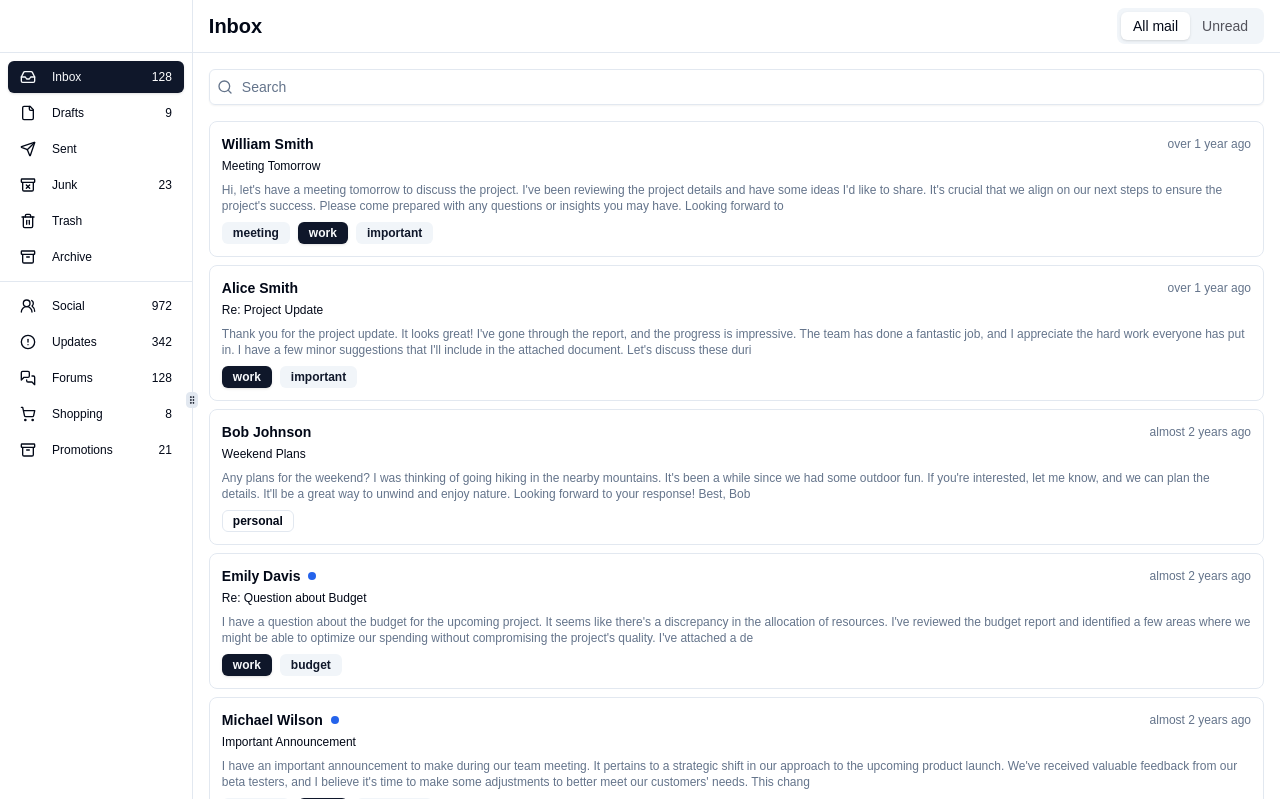
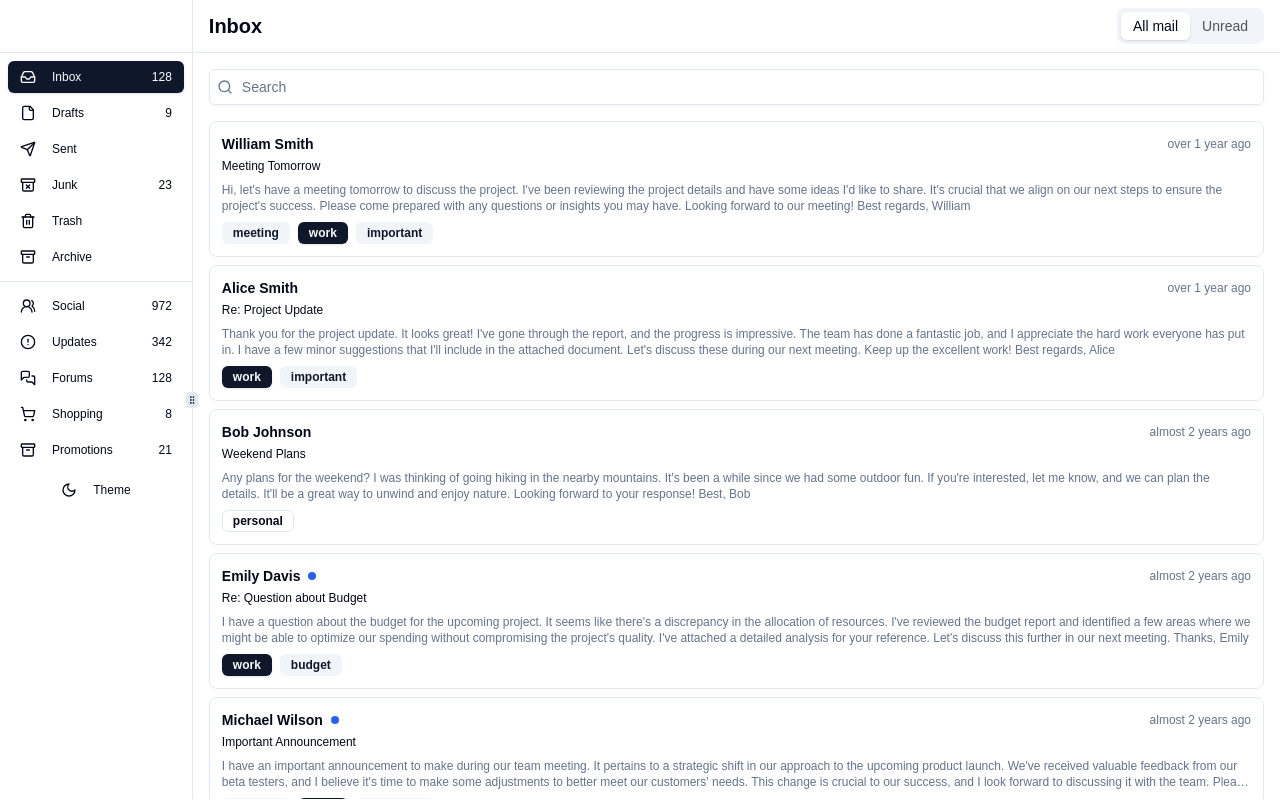
Before and after one commit to ritikprajapat21/email-summarizer, a Next.js app: page / in a window 1280 px wide. Built offline with nearby package versions, Linux system fonts and the light colour scheme.

Commit message:
Added theme feature

```diff
--- a/app/layout.tsx
+++ b/app/layout.tsx
@@ -8,6 +8,7 @@ import {
   ResizablePanelGroup,
 } from "@/components/ui/resizable";
 import LayoutNav from "@/components/custom/nav";
+import { ThemeProvider } from "@/components/custom/ThemeProvider";
 
 const geistSans = Geist({
   variable: "--font-geist-sans",
@@ -30,11 +31,12 @@ export default function RootLayout({
   children: React.ReactNode;
 }>) {
   return (
-    <html lang="en">
+    <html lang="en" suppressHydrationWarning>
       <body
         className={`${geistSans.variable} ${geistMono.variable} antialiased`}
       >
         <TooltipProvider>
+          <ThemeProvider>
             <ResizablePanelGroup
               direction="horizontal"
               className="h-fit max-h-full flex-1 items-stretch"
@@ -42,8 +44,9 @@ export default function RootLayout({
               <LayoutNav />
               <ResizableHandle withHandle />
 
-            <ResizablePanel>{children}</ResizablePanel>
+              <ResizablePanel defaultSize={85}>{children}</ResizablePanel>
             </ResizablePanelGroup>
+          </ThemeProvider>
         </TooltipProvider>
       </body>
     </html>
--- /dev/null
+++ b/components/custom/ThemeProvider.tsx
@@ -0,0 +1,14 @@
+"use client";
+import * as React from "react";
+import { ThemeProvider as NextThemesProvider } from "next-themes";
+
+export function ThemeProvider({
+  children,
+  ...props
+}: { children: React.ReactNode; props?: any }) {
+  return (
+    <NextThemesProvider attribute="class" defaultTheme="system" enableSystem>
+      {children}
+    </NextThemesProvider>
+  );
+}
--- a/components/custom/mail-list.tsx
+++ b/components/custom/mail-list.tsx
@@ -5,7 +5,6 @@ import { cn } from "@/lib/utils";
 import { Badge } from "../ui/badge";
 import { ScrollArea } from "../ui/scroll-area";
 import { Mail } from "../data";
-import { useMail } from "@/hooks/use-mail";
 import Link from "next/link";
 
 interface MailListProps {
@@ -13,10 +12,6 @@ interface MailListProps {
 }
 
 export function MailList({ items }: MailListProps) {
-  //const [mail, setMail] = useMail();
-  const mailId = useMail((state) => state.mailId);
-  const setMailId = useMail((state) => state.setMailId);
-
   return (
     <ScrollArea className="h-[calc(100vh-7.625rem)]">
       <div className="flex flex-col gap-2 p-4 pt-0">
@@ -26,15 +21,7 @@ export function MailList({ items }: MailListProps) {
             href={`/${item.id}`}
             className={cn(
               "flex flex-col items-start gap-2 rounded-lg border p-3 text-left text-sm transition-all hover:bg-accent",
-              mailId === item.id && "bg-muted",
             )}
-            onClick={
-              () => setMailId(item.id)
-              //setMail({
-              //  ...mail,
-              //  selected: item.id,
-              //})
-            }
           >
             <div className="flex w-full flex-col gap-1">
               <div className="flex items-center">
@@ -44,14 +31,7 @@ export function MailList({ items }: MailListProps) {
                     <span className="flex h-2 w-2 rounded-full bg-blue-600" />
                   )}
                 </div>
-                <div
-                  className={cn(
-                    "ml-auto text-xs",
-                    mailId === item.id
-                      ? "text-foreground"
-                      : "text-muted-foreground",
-                  )}
-                >
+                <div className={cn("ml-auto text-xs text-muted-foreground")}>
                   {formatDistanceToNow(new Date(item.date), {
                     addSuffix: true,
                   })}
@@ -59,8 +39,8 @@ export function MailList({ items }: MailListProps) {
               </div>
               <div className="text-xs font-medium">{item.subject}</div>
             </div>
-            <div className="line-clamp-2 text-xs text-muted-foreground">
-              {item.text.substring(0, 300)}
+            <div className="line-clamp-2 text-xs text-muted-foreground overflow-hidden text-ellipsis">
+              {item.text}
             </div>
             {item.labels.length ? (
               <div className="flex items-center gap-2">
--- a/components/custom/nav.tsx
+++ b/components/custom/nav.tsx
@@ -1,6 +1,6 @@
 "use client";
 import { useState } from "react";
-import { ResizableHandle, ResizablePanel } from "../ui/resizable";
+import { ResizablePanel } from "../ui/resizable";
 import { Separator } from "../ui/separator";
 import { cn } from "@/lib/utils";
 import {
@@ -10,14 +10,19 @@ import {
   File,
   Inbox,
   MessagesSquare,
+  Moon,
   Send,
   ShoppingCart,
+  Sun,
   Trash2,
   Users2,
 } from "lucide-react";
 import { Nav } from "./nav-dep";
+import { useTheme } from "next-themes";
+import ThemeButton from "./theme-button";
 
 export default function LayoutNav() {
+  const { theme } = useTheme();
   const [isCollapsed, setIsCollapsed] = useState(false);
   return (
     <>
@@ -128,6 +133,7 @@ export default function LayoutNav() {
             },
           ]}
         />
+        <ThemeButton isCollapsed={isCollapsed} />
       </ResizablePanel>
     </>
   );
--- /dev/null
+++ b/components/custom/theme-button.tsx
@@ -0,0 +1,67 @@
+"use client";
+import React, { useEffect } from "react";
+import { useTheme } from "next-themes";
+import { Moon, Sun } from "lucide-react";
+import { cn } from "@/lib/utils";
+import { buttonVariants } from "../ui/button";
+import { Tooltip, TooltipContent, TooltipTrigger } from "../ui/tooltip";
+
+const ThemeButton = ({ isCollapsed }: { isCollapsed: boolean }) => {
+  const [mounted, setMounted] = React.useState(false);
+  const { theme, setTheme } = useTheme();
+
+  useEffect(() => {
+    setMounted(true);
+  }, []);
+
+  if (!mounted) {
+    return null;
+  }
+
+  const currentTheme =
+    theme === "system"
+      ? window.matchMedia("(prefers-color-scheme: dark)").matches
+        ? "dark"
+        : "light"
+      : theme;
+
+  const Icon = currentTheme === "dark" ? Sun : Moon;
+
+  return (
+    <div
+      onClick={() => setTheme(currentTheme === "dark" ? "light" : "dark")}
+      className="flex justify-center"
+    >
+      {isCollapsed ? (
+        <Tooltip delayDuration={0}>
+          <TooltipTrigger asChild>
+            <div
+              className={cn(
+                buttonVariants({ variant: "ghost", size: "icon" }),
+                "h-9 w-9",
+              )}
+            >
+              <Icon className="h-4 w-4" />
+              <span className="sr-only">Theme</span>
+            </div>
+          </TooltipTrigger>
+          <TooltipContent side="right" className="flex items-center gap-4">
+            Theme
+          </TooltipContent>
+        </Tooltip>
+      ) : (
+        <div
+          className={cn(
+            buttonVariants({ variant: "ghost", size: "sm" }),
+            "justify-start",
+          )}
+        >
+          <Icon className="mr-2 h-4 w-4" />
+          Theme
+        </div>
+      )}
+    </div>
+  );
+};
+
+export default ThemeButton;
--- a/package.json
+++ b/package.json
@@ -25,6 +25,7 @@
     "jotai": "^2.11.1",
     "lucide-react": "^0.474.0",
     "next": "15.1.6",
+    "next-themes": "^0.4.4",
     "react": "^19.0.0",
     "react-dom": "^19.0.0",
     "react-resizable-panels": "^2.1.7",
```
Also changed, not shown: 1 other file (tests, documents, lock files or other folders). Lines whose indentation alone changed are shown as unchanged.
